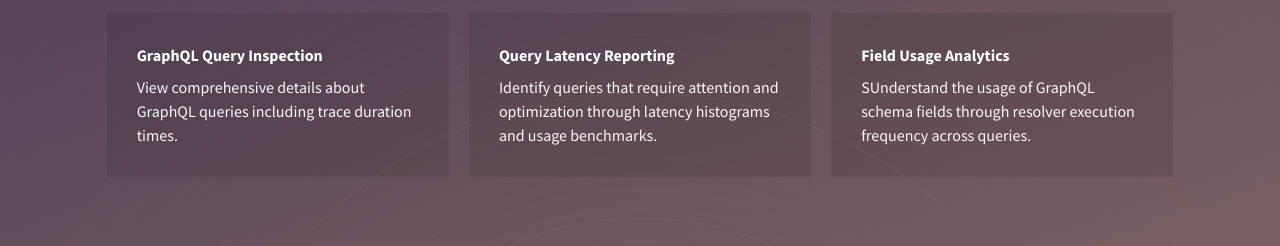
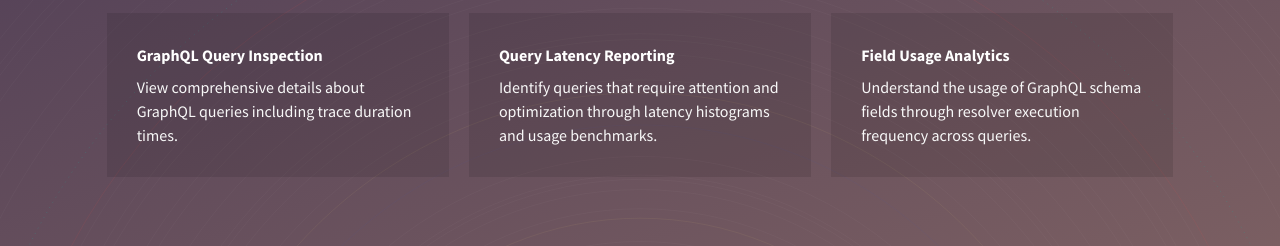
Before and after one commit to apollographql/apollo, a Jekyll site: the page built from optics.html, in a window 1280 px wide. Shown: the part 267-513 px from the top of the page. Built offline with Jekyll 4.4.1, drawn with Linux system fonts in a browser that asks for light colours; some web fonts are replaced; comment, search, counter and statistics services are not loaded.

Commit message:
Spelling errors are sunderstandable

```diff
--- a/optics.html
+++ b/optics.html
@@ -32,7 +32,7 @@ description: The GraphQL Support program provides architectural best practices a
     <div class="item-feature">
       <div class="meta">
         <div class="title-section">Field Usage Analytics</div>
-        <div class="desc-section">SUnderstand the usage of GraphQL schema fields through resolver execution frequency across queries.
+        <div class="desc-section">Understand the usage of GraphQL schema fields through resolver execution frequency across queries.
         </div>
       </div>
     </div>
```
